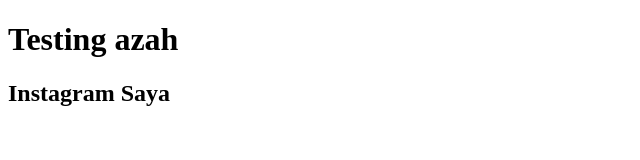
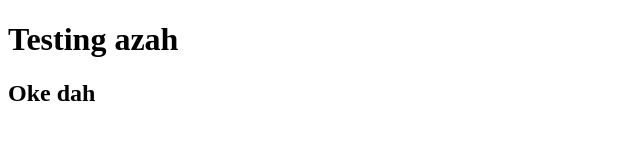
Before and after one commit to JustinReez/riez.github.io, a plain HTML site: page index.html in a window 1280 px wide. Shown: the whole page, without its empty margins (0-640 px from the left). Drawn offline with Linux system fonts and the light colour scheme.

Commit message:
Update index.html

```diff
--- a/index.html
+++ b/index.html
@@ -7,6 +7,6 @@
 </head>
 <body>
     <h1>Testing azah</h1>
-  <h2 a href="https://www.instagram.com/rzx22_/">Instagram Saya</h2>
+  <h2>Oke dah</h2>
 </body>
 </html>
```
